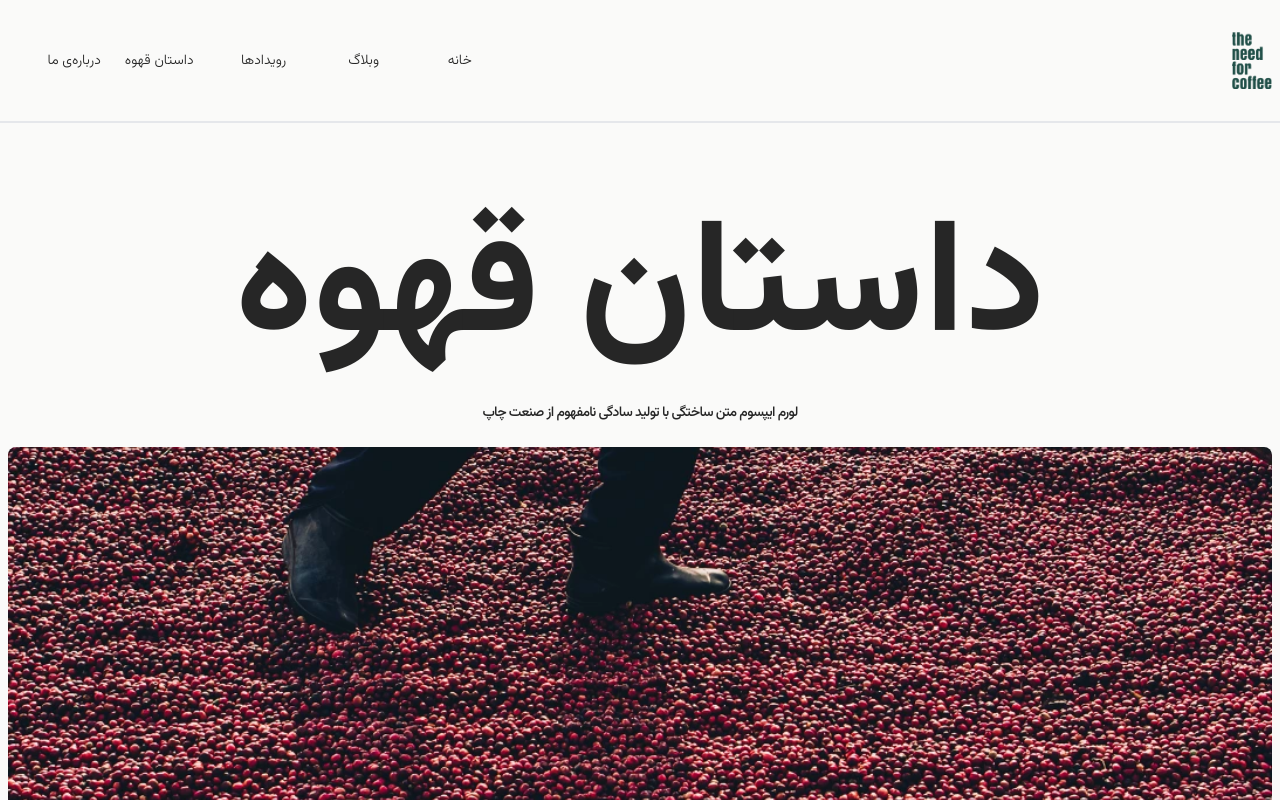
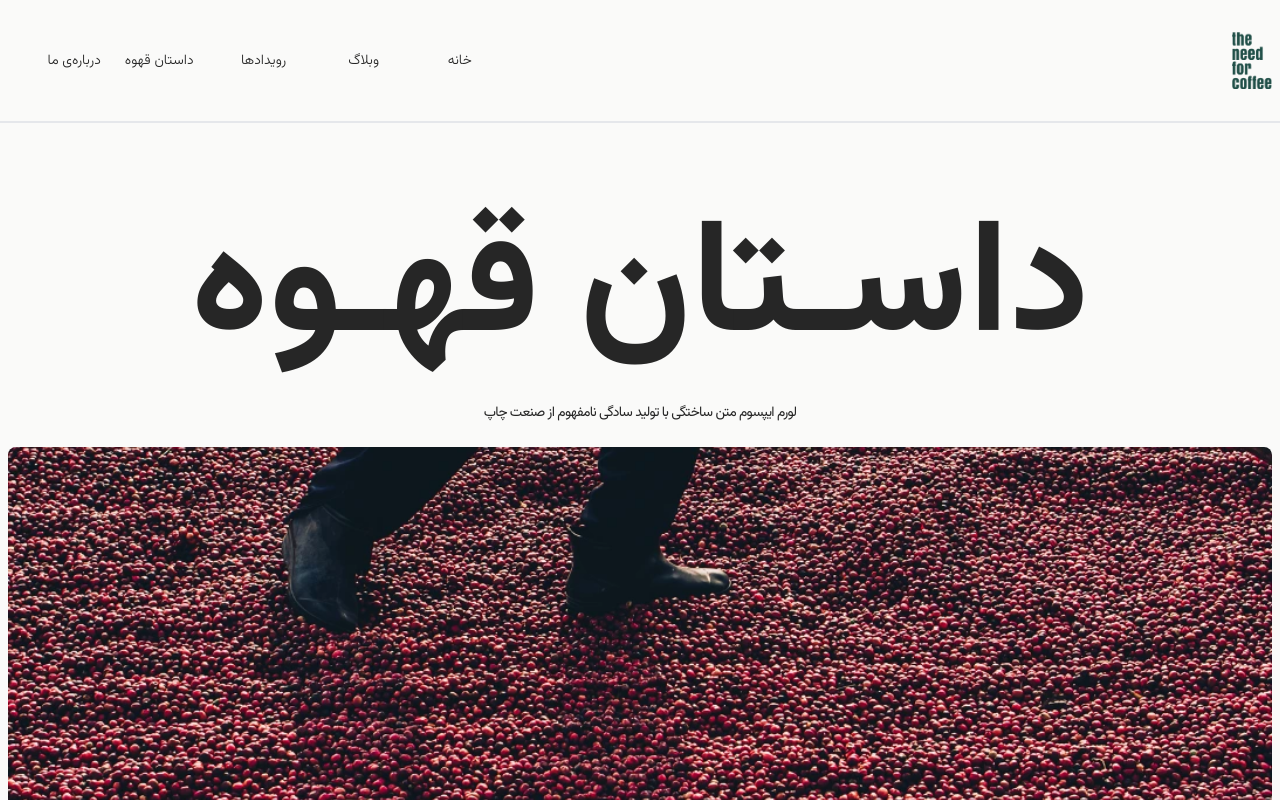
Before and after one commit to MhmmdEmmi/the-need-for-coffee, a React (Vite) app: page / in a window 1280 px wide. Shown: the top 800 px of the page. Built offline with nearby package versions, Linux system fonts and the light colour scheme.

Commit message:
refactor: hero section

```diff
--- a/src/components/Hero.jsx
+++ b/src/components/Hero.jsx
@@ -8,7 +8,7 @@ const Hero = () => {
           <h1 className="text-6xl lg:text-[10rem] p-2 font-bold">
             {HERO_CONTENT.title}
           </h1>
-          <p className="lg:mt-6 text-sm mb-4 font-medium tracking-tighter">
+          <p className="lg:mt-6 text-sm mb-4 tracking-tighter">
             {HERO_CONTENT.subtitle}
           </p>
           <img
--- a/src/constants/index.js
+++ b/src/constants/index.js
@@ -1,4 +1,10 @@
 import TheCoffeeCollective03 from "../assets/images/TheCoffeeCollective03.webp";
+
+export const HERO_CONTENT = {
+  title: "داسـتان قهـوه",
+  subtitle: "لورم ایپسوم متن ساختگی با تولید سادگی نامفهوم از صنعت چاپ",
+  image: TheCoffeeCollective03,
+};
 
 export const LINKS = [
   {
@@ -22,12 +28,6 @@ export const LINKS = [
     link: "#aboutMe",
   },
 ];
-
-export const HERO_CONTENT = {
-  title: "داستان قهوه",
-  subtitle: "لورم ایپسوم متن ساختگی با تولید سادگی نامفهوم از صنعت چاپ",
-  image: TheCoffeeCollective03,
-};
 
 export const BLOG_CONTENT = [
   {
```
